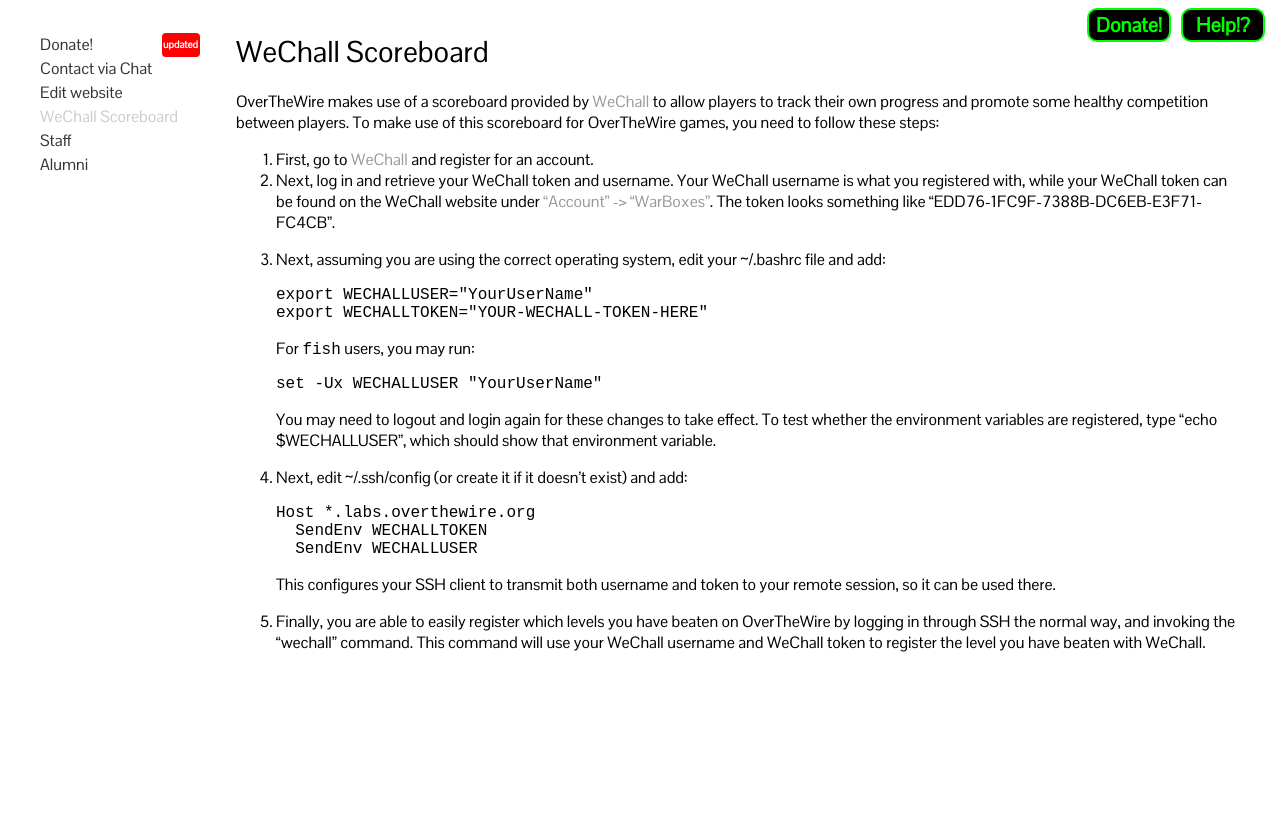
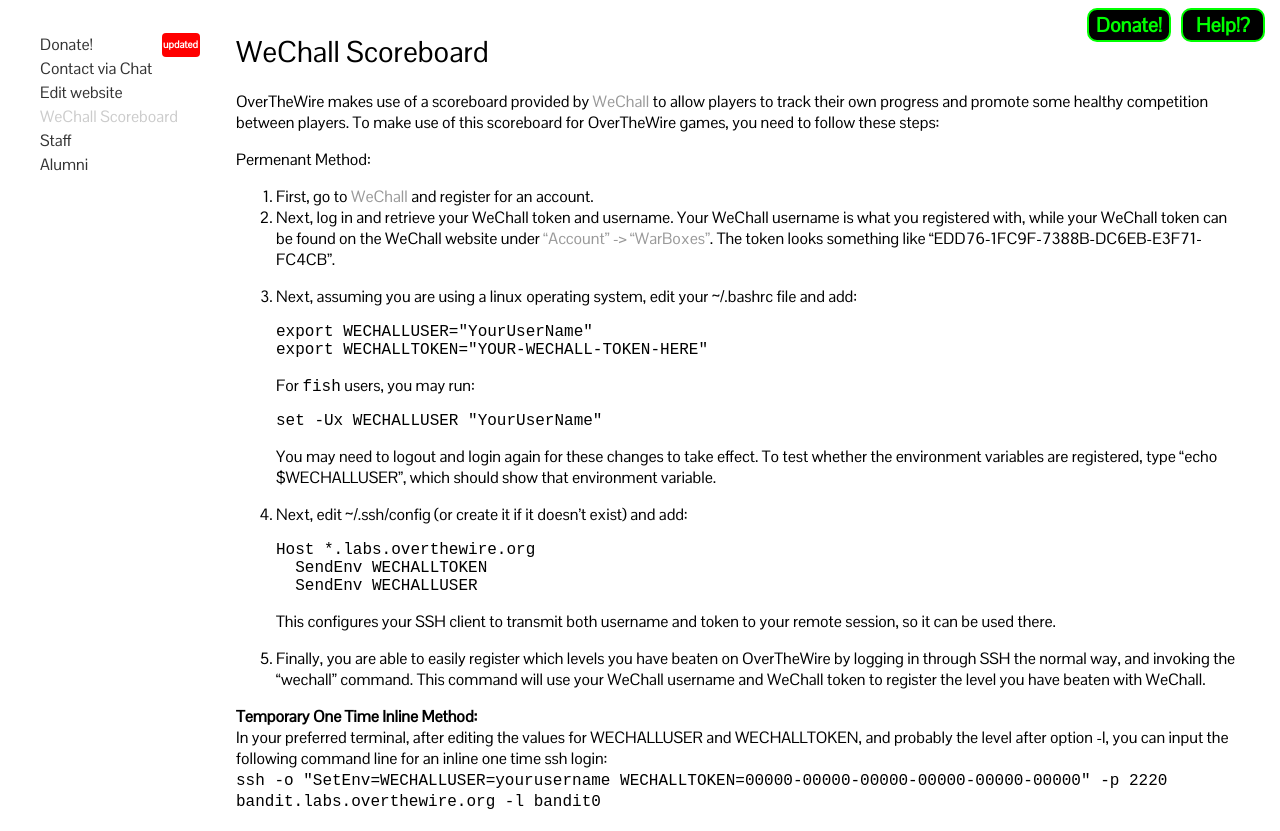
Before and after one commit to OverTheWireOrg/OverTheWire-website, a Jekyll site: the page built from information/wechall.md, in a window 1280 px wide, cut to the strip 77-908 px from the top of the page. Built offline with Jekyll 4.4.1, drawn with Linux system fonts in a browser that asks for light colours.

Commit message:
Update wechall.md

````diff
--- a/information/wechall.md
+++ b/information/wechall.md
@@ -12,13 +12,14 @@
 between players. To make use of this scoreboard for OverTheWire games,
 you need to follow these steps:
 
+Permenant Method:
 1.  First, go to [WeChall][] and register for an account.
 2.  Next, log in and retrieve your WeChall token and username. Your
     WeChall username is what you registered with, while your WeChall
     token can be found on the WeChall website under ["Account" ->
     "WarBoxes"][warboxlink]. The token looks something like
     "EDD76-1FC9F-7388B-DC6EB-E3F71-FC4CB".
-3.  Next, assuming you are using the correct operating system, edit your
+3.  Next, assuming you are using a linux operating system, edit your
     ~/.bashrc file and add:
 
         export WECHALLUSER="YourUserName"
@@ -49,5 +50,9 @@
     username and WeChall token to register the level you have beaten
     with WeChall.
 
+**Temporary One Time Inline Method:**
+In your preferred terminal, after editing the values for WECHALLUSER and WECHALLTOKEN, and probably the level after option -l, you can input the following command line for an inline one time ssh login:
+```ssh -o "SetEnv=WECHALLUSER=yourusername WECHALLTOKEN=00000-00000-00000-00000-00000-00000" -p 2220 bandit.labs.overthewire.org -l bandit0```
+
 [WeChall]: https://www.wechall.net
 [warboxlink]: https://www.wechall.net/warboxes
````
